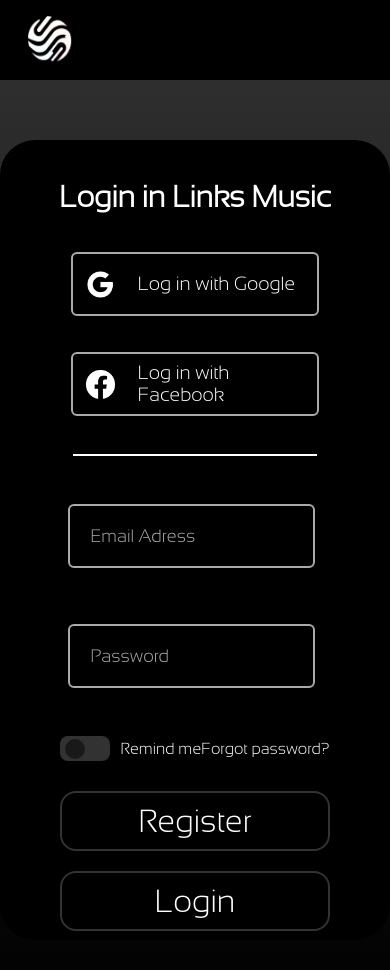
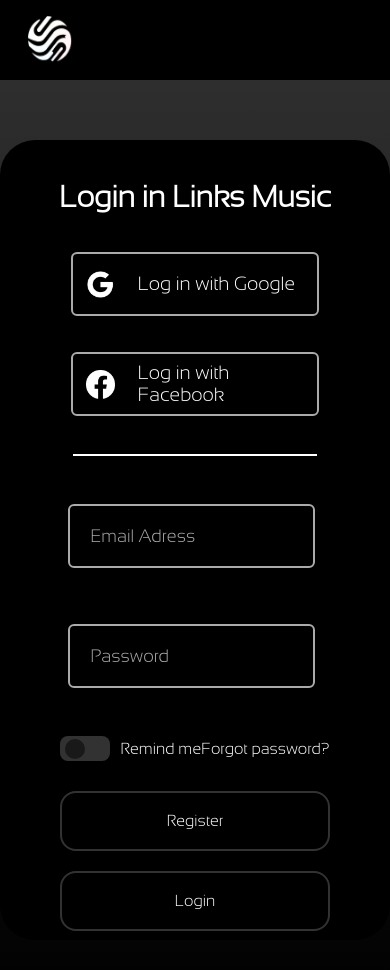
Before and after one commit to TSantiagoIdalgo/LinksMusic-front, a React (Vite) app: page /linksmusic/login in a window 390 px wide. Shown: the top 970 px of the page. Built offline with nearby package versions, Linux system fonts and the light colour scheme; no server answers.

Commit message:
Update primaryButton.module.css

```diff
--- a/src/components/buttons/primaryButton/primaryButton.module.css
+++ b/src/components/buttons/primaryButton/primaryButton.module.css
@@ -14,11 +14,6 @@
     border-color: #7648ffc7;
 }
 
-@media only screen and (max-width: 1024px) {
-    .button {
-        font-size: 2rem;
-    }
-}
 @media only screen and (max-width: 600px) {
     .button {
         width: 100%;
```
